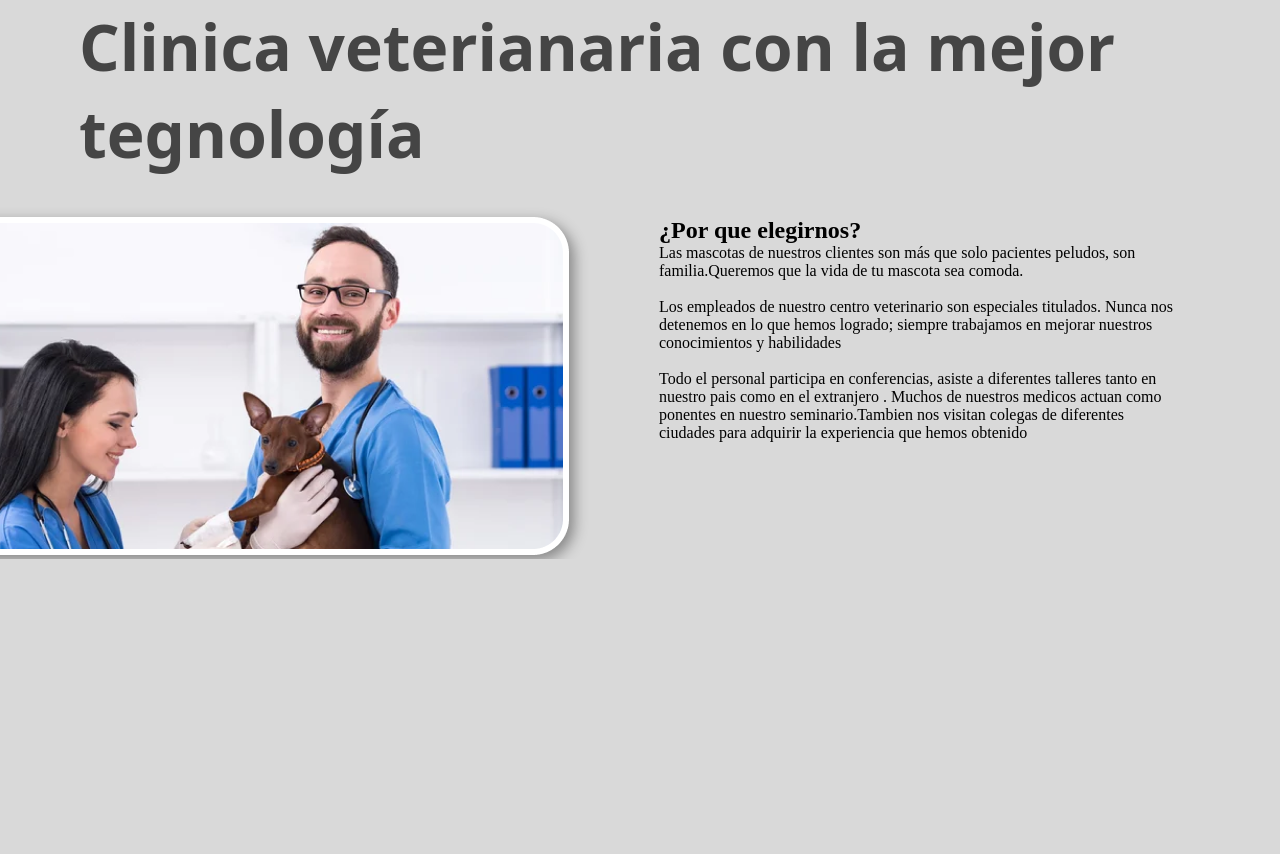
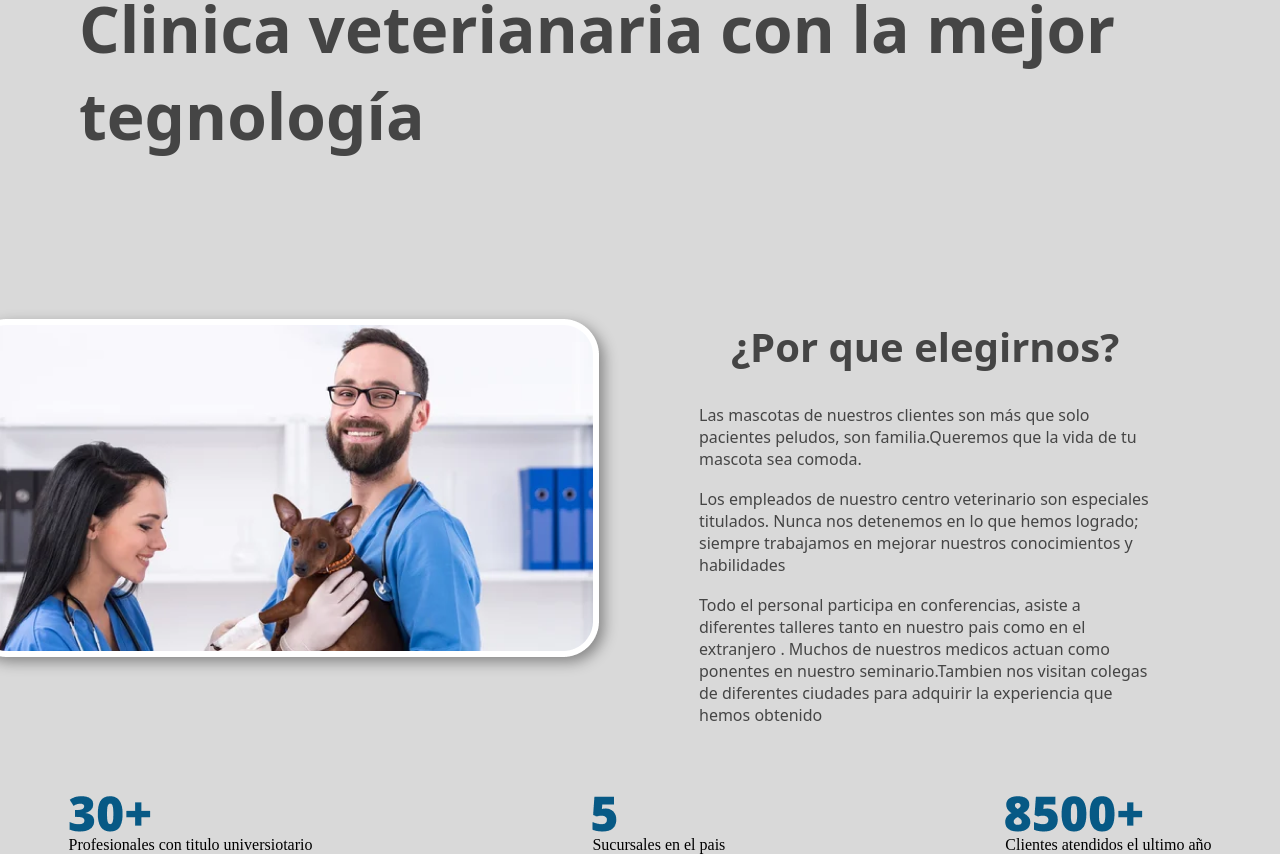
Before and after one commit to felixantonio24/PetsSico, a plain HTML site: page index.html in a window 1280 px wide. Shown: the part 882-1736 px from the top of the page. Before the commit the page ends 1441 px from the top, so only its background shows below. Drawn offline with Linux system fonts and the light colour scheme.

Commit message:
proces-section-space

```diff
--- a/assets/style/style.css
+++ b/assets/style/style.css
@@ -31,12 +31,15 @@ ul > li {
 
 a {
     text-decoration: none; /* Eliminamos el subrayado de los enlaces */
-    color: black; /* Ponemos el color que desees */
+    color: #000000; /* Ponemos el color que desees */
+    font-size: 20px;
+    font-weight: lighter;
+    font-family: system-ui, -apple-system, BlinkMacSystemFont, 'Segoe UI', Roboto, Oxygen, Ubuntu, Cantarell, 'Open Sans', 'Helvetica Neue', sans-serif;
 }
 
 .container-header{
 display: flex;
-gap: 22vh;
+gap: 10vh;
     }
     .grupo-1{
         margin-left: 70px;
@@ -95,19 +98,19 @@ gap: 22vh;
     cursor: pointer;
 }
 
-    .grupo-2{
-        flex:1;
-    }
 .img-header{
     filter: drop-shadow(5px 5px 7px rgba(0, 0, 0, 0.379));
+    width: 650px;
+
 
 }
 
 .containerwhigetg{
     display: flex;
     justify-content: center;
-    gap: 27vh;
-    margin-top: 9vh;
+    gap: 20vh;
+    margin-top: 12vh;
+    margin-bottom: 50px;
 }
 
 .whidget_1 ,.whidget_2  {
@@ -125,6 +128,8 @@ gap: 22vh;
 
 }
 
+
+
 .parr-whidget{
     margin-top: 15px;
 }
@@ -134,7 +139,7 @@ gap: 22vh;
     font-family: system-ui, -apple-system, BlinkMacSystemFont, 'Segoe UI', Roboto, Oxygen, Ubuntu, Cantarell, 'Open Sans', 'Helvetica Neue', sans-serif;
 
     font-size: 8vh;
-    margin-bottom: 40px;
+    margin-bottom: 20vh;
     color: #454545;
     margin-left: 79px;
 }
@@ -142,7 +147,7 @@ gap: 22vh;
 .container-section{
     display: flex;
     justify-content: center;
-    gap: 90px;
+    gap: 40px;
     margin-left: -20vh;
 }
 
@@ -152,5 +157,28 @@ filter: drop-shadow(5px 5px 7px rgba(0, 0, 0, 0.379));
 }
 
 .grupo2_section{
-    max-width: 65vh;
+    max-width: 90vh;
+    margin-left: 60px;
 }
+.tittle-section-rigth{
+    color: #454545;
+    font-family: system-ui, -apple-system, BlinkMacSystemFont, 'Segoe UI', Roboto, Oxygen, Ubuntu, Cantarell, 'Open Sans', 'Helvetica Neue', sans-serif;
+    font-size: 5vh;
+    margin-bottom: 30px;
+    margin-left: 32px;
+}
+
+.parr-sectionn{
+    font-family: system-ui, -apple-system, BlinkMacSystemFont, 'Segoe UI', Roboto, Oxygen, Ubuntu, Cantarell, 'Open Sans', 'Helvetica Neue', sans-serif;
+    color: #454545;
+    max-width:450px;
+    font-size: 16px;
+    font-weight:400;
+
+}
+.whidget_bloque2{
+    display: flex;
+    justify-content: center;
+    margin-top: 70px;
+    gap: 280px;
+}
--- a/index.html
+++ b/index.html
@@ -4,9 +4,6 @@
     <meta charset="UTF-8">
     <meta name="viewport" content="width=device-width, initial-scale=1.0">
     <link rel="stylesheet" href="assets/style/style.css">
-    <link rel="preconnect" href="https://fonts.googleapis.com">
-<link rel="preconnect" href="https://fonts.gstatic.com" crossorigin>
-<link href="https://fonts.googleapis.com/css2?family=Archivo+Black&family=Lilita+One&display=swap" rel="stylesheet">
     <title>Veterinaria Pets</title>
 </head>
 <body>
@@ -44,13 +41,8 @@
                     </button>
 
             </div>
+                   <img src="assets/img/Hero Image.png" alt="a" class="img-header">
 
-
-                        <div class="grupo-2">
-
-
-                            <img src="assets/img/Hero Image.png" alt="a" class="img-header">
-                        </div>
     </div>
     <br>
     <div class="containerwhigetg">
@@ -87,13 +79,31 @@
 
             <div class="grupo2_section">
                 <h2 class="tittle-section-rigth">¿Por que elegirnos?</h2>
-                <p> Las mascotas  de nuestros clientes son más que solo pacientes peludos, son familia.Queremos que la vida de tu mascota sea comoda. </p>
+                <p class="parr-sectionn"> Las mascotas  de nuestros clientes son más que solo pacientes peludos, son familia.Queremos que la vida de tu mascota sea comoda. </p>
                 <br>
-                <p> Los empleados de nuestro centro veterinario son especiales titulados. Nunca nos detenemos en lo que hemos logrado; siempre trabajamos en mejorar nuestros conocimientos y habilidades</p>
+                <p class="parr-sectionn"> Los empleados de nuestro centro veterinario son especiales titulados. Nunca nos detenemos en lo que hemos logrado; siempre trabajamos en mejorar nuestros conocimientos y habilidades</p>
                 <br>
-                <p>Todo el personal participa en conferencias, asiste a diferentes talleres tanto en nuestro pais como en el extranjero . Muchos de nuestros medicos actuan como ponentes en nuestro seminario.Tambien nos visitan colegas de diferentes ciudades para adquirir la experiencia que hemos obtenido   </p>
+                <p class="parr-sectionn">Todo el personal participa en conferencias, asiste a diferentes talleres tanto en nuestro pais como en el extranjero . Muchos de nuestros medicos actuan como ponentes en nuestro seminario.Tambien nos visitan colegas de diferentes ciudades para adquirir la experiencia que hemos obtenido   </p>
             </div>
     </div>
 </section>
+<div class="whidget_bloque2">
+
+        <div>
+            <img src="assets/img/30+.png" alt="number-30+">
+            <p>Profesionales con titulo universiotario</p>
+        </div>
+        <div>
+            <img src="assets/img/5.png" alt="numbre5">
+            <p>Sucursales en el pais </p>
+        </div>
+
+        <div>
+            <img src="assets/img/8500+.png" alt="number-8500+">
+            <p>Clientes atendidos el ultimo año</p>
+        </div>
+
+
+</div>
 </body>
 </html>
```
Also changed, not shown: assets/img/30+.png (added), assets/img/5.png (added), assets/img/8500+.png (added).
